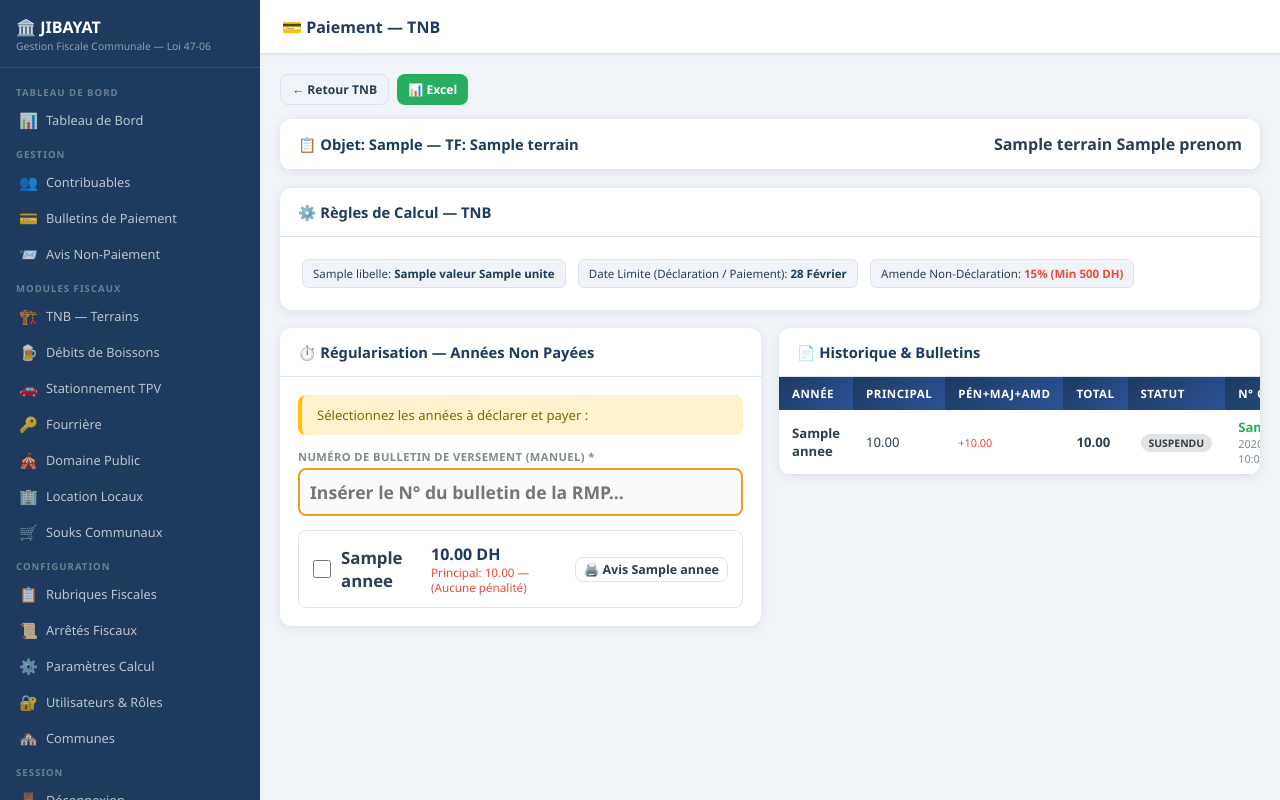
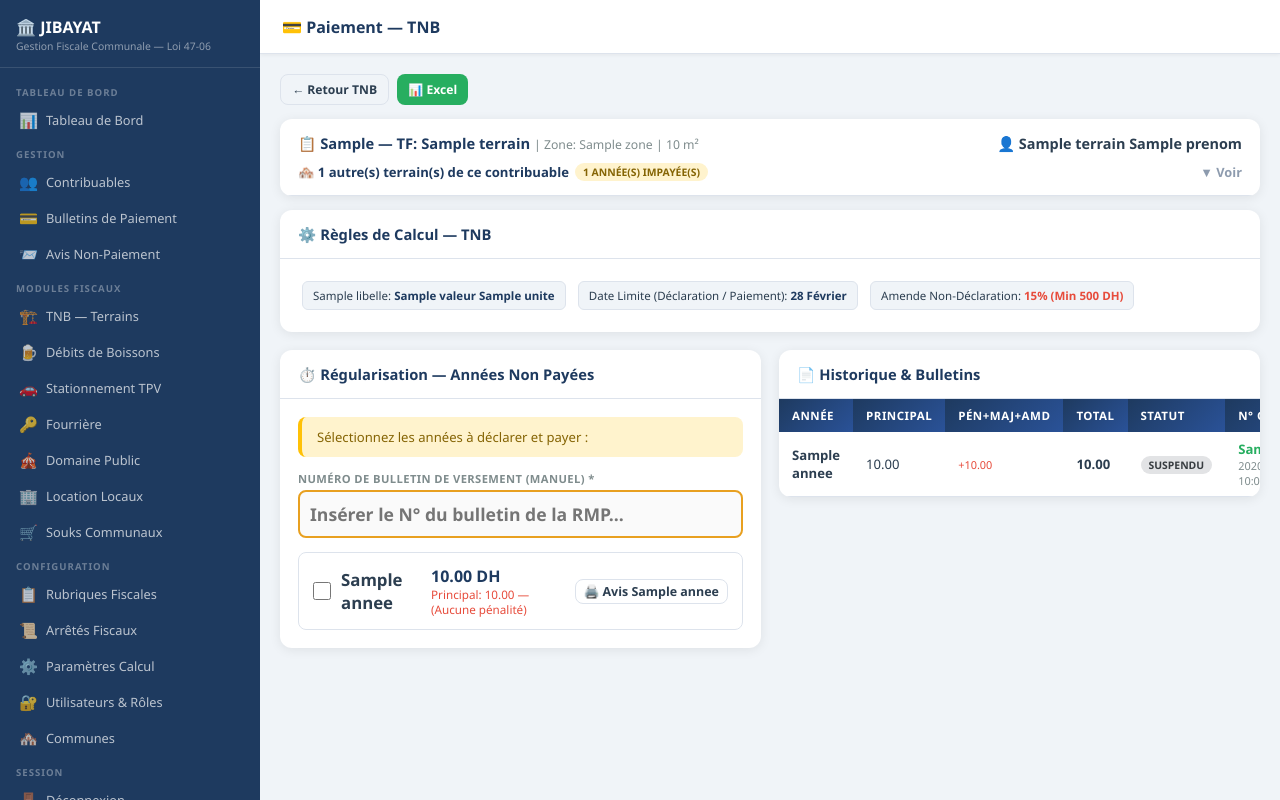
Before and after one commit to Yomix90/JIBAYAT, a Flask app: template templates/tnb_paiement.html in a window 1280 px wide. Run offline with Flask 3, Linux system fonts and the light colour scheme; the template is opened without the code that fills it: most values are stand-ins (such as "Sample title", 1, 10 or a date in 2020).

Commit message:
Feat: Afficher autres terrains du meme contribuable dans TNB paiement

```diff
--- a/templates/tnb_paiement.html
+++ b/templates/tnb_paiement.html
@@ -19,10 +19,47 @@
   <a href="{{ url_for('export_excel', module='TNB') }}" class="btn btn-success btn-sm">📊 Excel</a>
 </div>
 
-<div class="card">
-  <div class="card-header">
-    <h3>📋 Objet: {{ terrain.numero_terrain }} — TF: {{ terrain.titre_foncier or 'N/A' }}</h3>
-    <span><strong>{{ terrain.nom }} {{ terrain.prenom or terrain.raison_sociale or '' }}</strong></span>
+<!-- En-tête terrain + autres terrains du contribuable -->
+<div class="card mb-3">
+  <div class="card-header" style="align-items:flex-start;flex-direction:column;gap:6px">
+    <div style="display:flex;align-items:center;justify-content:space-between;width:100%">
+      <h3 style="margin:0">📋 {{ terrain.numero_terrain }} — TF: {{ terrain.titre_foncier or 'N/A' }}
+        <small style="font-weight:400;color:var(--muted)">| Zone: {{ terrain.zone or '—' }} | {{ "%.0f"|format(terrain.superficie or 0) }} m²</small>
+      </h3>
+      <span style="font-size:.9rem"><strong>👤 {{ terrain.nom }} {{ terrain.prenom or terrain.raison_sociale or '' }}</strong></span>
+    </div>
+    {% if autres_terrains %}
+    <details style="width:100%;margin-top:4px">
+      <summary style="cursor:pointer;font-size:.82rem;color:var(--primary);font-weight:600;list-style:none;display:flex;align-items:center;gap:6px">
+        <span>🏘️ {{ autres_terrains|length }} autre(s) terrain(s) de ce contribuable</span>
+        <span class="badge b-warn" style="font-size:.65rem">
+          {{ autres_terrains|sum(attribute='nb_impaye') }} année(s) impayée(s)
+        </span>
+        <span style="margin-left:auto;opacity:.5;font-size:.8rem">▼ Voir</span>
+      </summary>
+      <div style="margin-top:10px;display:grid;grid-template-columns:repeat(auto-fill,minmax(260px,1fr));gap:10px">
+        {% for t in autres_terrains %}
+        <a href="{{ url_for('tnb.tnb_paiement', id=t.id) }}"
+           style="display:block;text-decoration:none;border:1px solid var(--border);border-radius:8px;padding:10px 14px;background:var(--bg);transition:box-shadow .15s"
+           onmouseover="this.style.boxShadow='0 4px 16px rgba(37,99,235,.12)'" onmouseout="this.style.boxShadow=''">
+          <div style="font-weight:700;color:var(--primary)">{{ t.numero_terrain }}</div>
+          <div style="font-size:.76rem;color:var(--muted)">TF: {{ t.titre_foncier or 'N/A' }} | Zone: {{ t.zone or '—' }} | {{ "%.0f"|format(t.superficie or 0) }} m²</div>
+          {% if t.adresse %}<div style="font-size:.74rem;color:var(--muted);margin-top:2px">📍 {{ t.adresse }}</div>{% endif %}
+          <div style="margin-top:8px;display:flex;gap:6px;align-items:center">
+            {% if t.nb_impaye > 0 %}
+            <span class="badge b-warn" style="font-size:.65rem">⏳ {{ t.nb_impaye }} an(s) impayé(s)</span>
+            <span style="font-size:.78rem;font-weight:700;color:var(--danger)">{{ "%.2f"|format(t.total_impaye) }} DH</span>
+            {% else %}
+            <span class="badge b-ok" style="font-size:.65rem">✅ À jour</span>
+            {% endif %}
+          </div>
+        </a>
+        {% endfor %}
+      </div>
+    </details>
+    {% else %}
+    <div style="font-size:.8rem;color:var(--muted);margin-top:2px">Ce contribuable n'a pas d'autre terrain enregistré.</div>
+    {% endif %}
   </div>
 </div>
 
```
Also changed, not shown: modules/tnb.py (+34 -1 lines).
